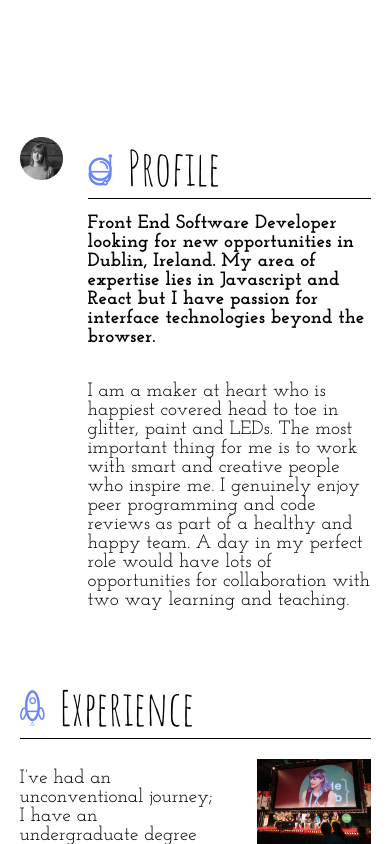
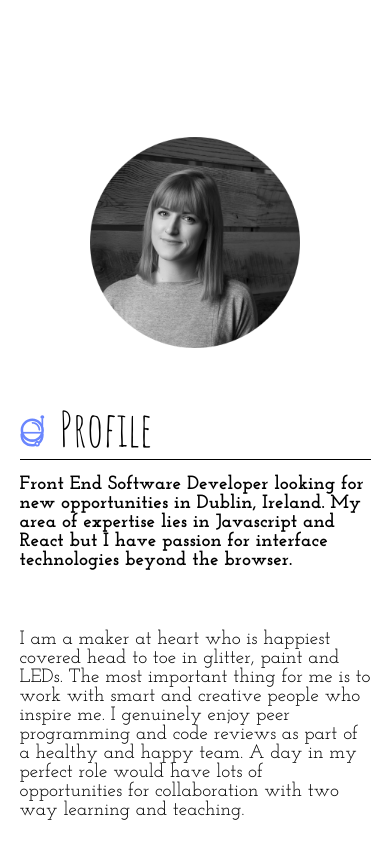
Before and after one commit to caggers/website-2018, a React (Create React App) app: page / in a window 390 px wide. Shown: the part 1880-2724 px from the top of the page. Built offline with nearby package versions, Linux system fonts and the light colour scheme.

Commit message:
adaptive rendering for mobile at 760px

```diff
--- a/package.json
+++ b/package.json
@@ -3,6 +3,7 @@
   "version": "0.1.0",
   "private": true,
   "dependencies": {
+    "lodash": "^4.17.10",
     "react": "^16.4.2",
     "react-dom": "^16.4.2",
     "react-scripts": "1.1.4",
--- a/src/components/experience.js
+++ b/src/components/experience.js
@@ -1,5 +1,5 @@
 import React from 'react';
-import styled from 'styled-components';
+import styled, {css} from 'styled-components';
 import PropTypes from 'prop-types';
 
 import SectionHeader from './section/sectionHeader';
@@ -15,6 +15,10 @@ const ExperienceTitle = styled.div`
   grid-column: 1 / 8;
   grid-row: 1 / 1;
   text-align: left;
+  ${props => props.isMobile && css`
+    grid-column: 1 / 1;
+    grid-row: 1 / 2;
+  `}
 
 `
 
@@ -22,30 +26,37 @@ const ExperienceContent = styled.div`
   grid-column: 1 / 4;
   grid-row: 2 / 4;
   text-align: left;
-
+  ${props => props.isMobile && css`
+    grid-column: 1 / 1;
+    grid-row: 3 / 4;
+  `}
 `
 
 const CoderDojoImg = styled.img`
-  width: 100%;
+  width: 95%;
   grid-column: 5 / 8;
   grid-row: 2 / 6;
+  margin: auto;
+  ${props => props.isMobile && css`
+    grid-column: 1 / 1;
+    grid-row: 5 / 6;
+  `}
 `
 
 export default class Experience extends React.Component {
-
   render() {
     const { title, icon, text } = this.props.data;
     return (
       <ExperienceWrapper>
-        <ExperienceTitle>
+        <ExperienceTitle isMobile={this.props.isMobile}>
           <SectionHeader title={title} icon={icon}/>
         </ExperienceTitle>
-        <ExperienceContent>
+        <ExperienceContent isMobile={this.props.isMobile}>
           {text.map((item, i) =>
             <SectionContent content={item} key={i}/>
           )}
         </ExperienceContent>
-        <CoderDojoImg src={coderDojo} alt="Me on stage" />
+        <CoderDojoImg src={coderDojo} alt="Me on stage" isMobile={this.props.isMobile} />
       </ExperienceWrapper>
     );
   }
@@ -56,6 +67,7 @@ Experience.propTypes = {
   data: PropTypes.shape( {
     title: PropTypes.string,
     icon: PropTypes.string,
-    text: PropTypes.arrayOf(PropTypes.string)
+    text: PropTypes.arrayOf(PropTypes.string),
+    isMobile: PropTypes.bool,
   } )
 }
--- a/src/components/homePage.js
+++ b/src/components/homePage.js
@@ -3,6 +3,7 @@ import React, { Component } from 'react';
 import styled, { ThemeProvider } from 'styled-components';
 import { theme1 } from '../theme/globalStyle';
 import { sectionsArray  } from '../util/data';
+import debounce from 'lodash/debounce';
 
 import Profile from './profile';
 import Splash from './splash';
@@ -15,7 +16,6 @@ const AppWrapper = styled.div`
 `
 
 const AppHeader = styled.div`
-//   color: ${props => props.theme.dark};
   grid-column: 1 / 1;
   grid-row: 1 / 3;
   padding: 1rem;
@@ -42,10 +42,29 @@ const AppSection = styled.div`
   padding: 1rem;
   margin: auto;
   width: 90%;
-
-`
+`;
 
 export default class HomePage extends Component {
+
+  constructor(props) {
+    super(props);
+    this.state = {
+      isMobile: null,
+    };
+  }
+
+  componentDidMount() {
+    this.checkForScreenWidth();
+  }
+
+  checkForScreenWidth = debounce((e) => {
+    window.addEventListener("resize", this.resize.bind(this));
+    this.resize();
+  }, 1000);
+
+  resize = (() => {
+    this.setState({isMobile: window.innerWidth <= 760});
+  });
 
   render() {
     return (
@@ -56,14 +75,12 @@ export default class HomePage extends Component {
           </AppHeader>
           <AppIntroBackground>
             <AppIntro>
-              <Profile data={sectionsArray[0]}/>
+              <Profile data={sectionsArray[0]} isMobile={this.state.isMobile} />
             </AppIntro>
           </AppIntroBackground>
           <AppSection>
-            <Experience data={sectionsArray[1]} />
+            <Experience data={sectionsArray[1]} isMobile={this.state.isMobile}/>
           </AppSection>
-          {/* <Button>Normal Button</Button>
-          <Button primary>Primary Button</Button> */}
         </AppWrapper>
       </ThemeProvider>
     );
--- a/src/components/profile.js
+++ b/src/components/profile.js
@@ -1,5 +1,5 @@
 import React from 'react';
-import styled from 'styled-components';
+import styled, { css } from 'styled-components';
 import PropTypes from 'prop-types';
 
 import profileImg from '../images/profile-pic.png';
@@ -12,20 +12,36 @@ const ProfileWrapper = styled.div`
 `
 
 const ProfilePic = styled.img`
-  width: 100%;
+  width: 250px;
   grid-column: 1 / 1;
   grid-row: 1 / 4;
+  ${props => props.isMobile && css`
+    grid-column: 1 / 1;
+    grid-row: 1 / 2;
+    width: 60%;
+    margin: auto;
+  `}
 `
 const ProfileTitle = styled.div`
   grid-column: 2 / 6;
   grid-row: 1 / 1;
   text-align: left;
+
+  ${props => props.isMobile && css`
+    grid-column: 1 / 1;
+    grid-row: 3 / 4;
+  `}
 `
 
 const ProfileContent = styled.div`
   grid-column: 2 / 6;
   grid-row: 2 / 4;
   text-align: left;
+
+  ${props => props.isMobile && css`
+    grid-column: 1 / 1;
+    grid-row: 5 / 6;
+  `}
 `
 
 const SectionSubtitle = styled.div`
@@ -39,20 +55,19 @@ export default class Profile extends React.Component {
     const { title, subtitle, icon, text } = this.props.data;
     return (
       <ProfileWrapper>
-        <ProfilePic src={profileImg} alt="profile picture" />
-        <ProfileTitle>
+        <ProfilePic isMobile={this.props.isMobile} src={profileImg} alt="profile picture" />
+        <ProfileTitle isMobile={this.props.isMobile} color={this.props.color}>
           <SectionHeader title={title} icon={icon}/>
           <SectionSubtitle>
             {subtitle}
           </SectionSubtitle>
         </ProfileTitle>
-        <ProfileContent>
+        <ProfileContent isMobile={this.props.isMobile}>
           <SectionContent content={text} />
         </ProfileContent>
       </ProfileWrapper>
     );
   }
-
 }
 
 Profile.propTypes = {
@@ -61,6 +76,7 @@ Profile.propTypes = {
     subtitle: PropTypes.string,
     text: PropTypes.string,
     icon: PropTypes.string,
-    blogs: PropTypes.arrayOf(PropTypes.string)
+    blogs: PropTypes.arrayOf(PropTypes.string),
+    isMobile: PropTypes.bool,
   } )
 }
```
